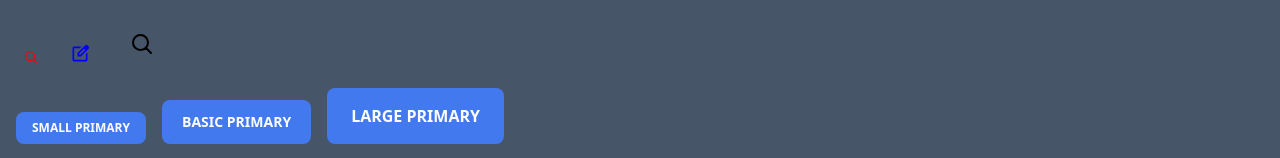
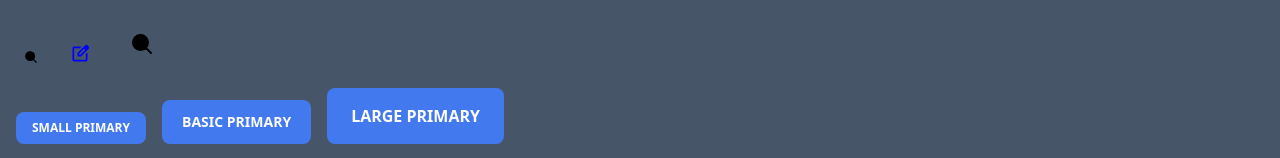
Before and after one commit to devping-kr/NNplanner-FE, a Next.js app: page /woorim in a window 1280 px wide. Shown: the top 158 px of the page. Built offline with nearby package versions, Linux system fonts and the light colour scheme.

Commit message:
Refactor: 아이콘의 fill stroke 속성을 color로 변경

```diff
--- a/src/components/icons/Edit.tsx
+++ b/src/components/icons/Edit.tsx
@@ -3,7 +3,7 @@ import { SVGProps } from 'react';
 const Edit = ({
   width = 20,
   height = 20,
-  fill = '#000',
+  color = '#000',
   ...props
 }: SVGProps<SVGSVGElement>) => {
   return (
@@ -11,7 +11,7 @@ const Edit = ({
       width={width}
       height={height}
       viewBox='0 -960 960 960'
-      fill={fill}
+      fill={color}
       xmlns='http://www.w3.org/2000/svg'
       {...props}
     >
--- a/src/components/icons/Search.tsx
+++ b/src/components/icons/Search.tsx
@@ -3,8 +3,7 @@ import { SVGProps } from 'react';
 const Search = ({
   width = 20,
   height = 20,
-  stroke = '#000',
-  fill = 'none',
+  color = '#000',
   ...props
 }: SVGProps<SVGSVGElement>) => {
   return (
@@ -12,13 +11,13 @@ const Search = ({
       width={width}
       height={height}
       viewBox='0 0 24 24'
-      fill={fill}
+      fill='none'
       xmlns='http://www.w3.org/2000/svg'
       {...props}
     >
       <path
         d='M15.7955 15.8111L21 21M18 10.5C18 14.6421 14.6421 18 10.5 18C6.35786 18 3 14.6421 3 10.5C3 6.35786 6.35786 3 10.5 3C14.6421 3 18 6.35786 18 10.5Z'
-        stroke={stroke}
+        stroke={color}
         strokeWidth='2'
         strokeLinecap='round'
         strokeLinejoin='round'
```
